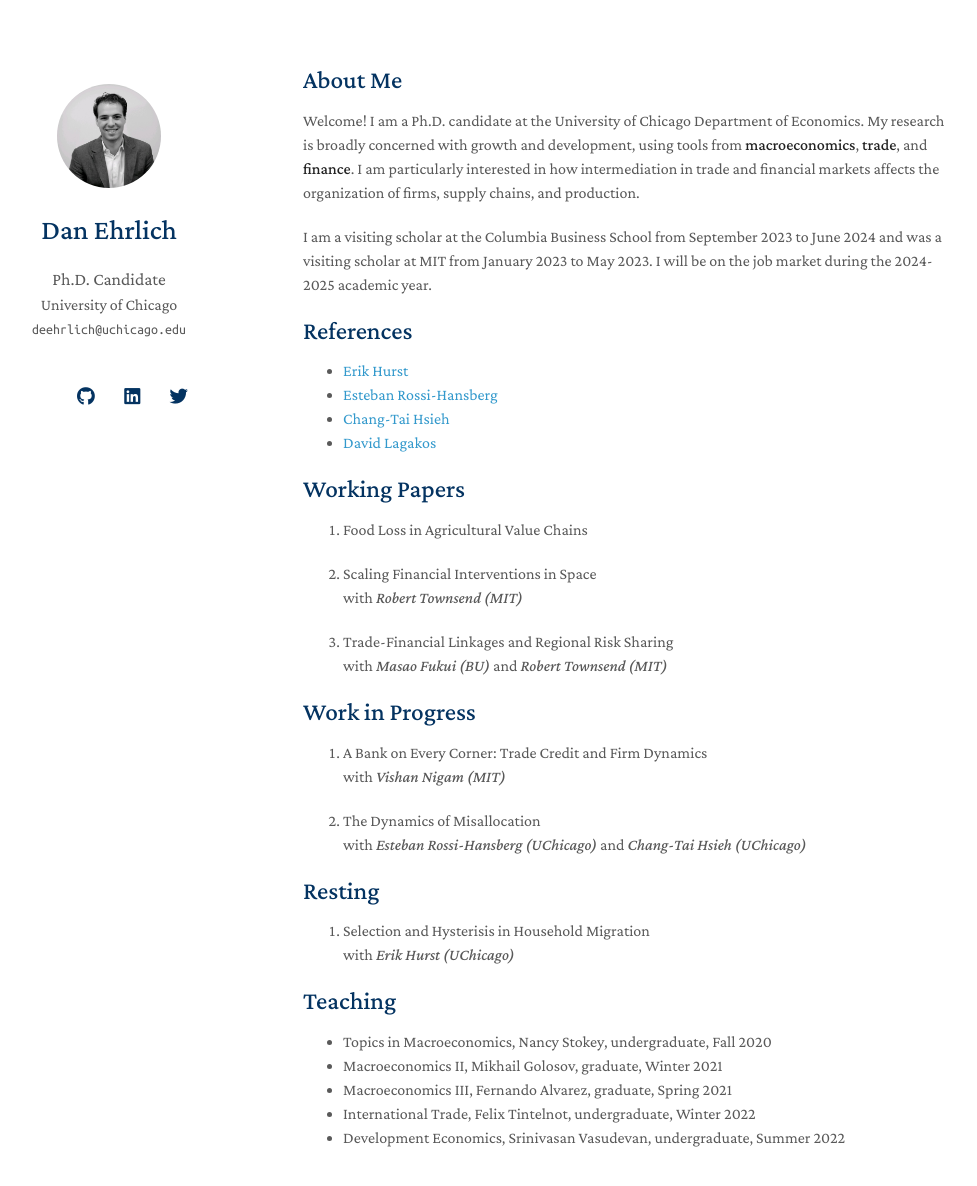
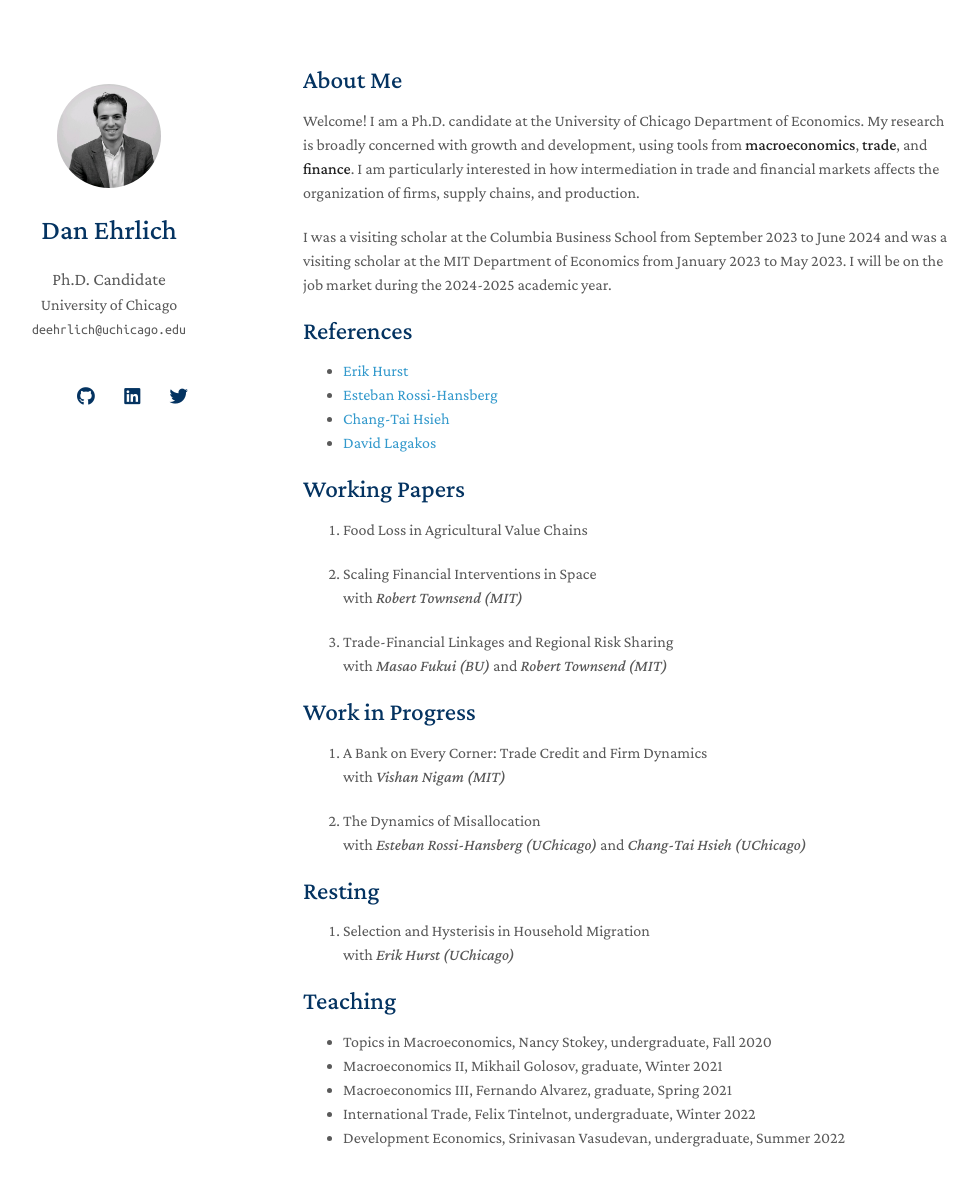
Before and after one commit to danielehrlich/danielehrlich.github.io, a Jekyll site: the page built from index.md, in a window 1280 px wide and 1244 px high. Shown: the top 1186 px of the window, without its empty margins (167-1144 px from the left). Built offline with Jekyll 4.4.1, drawn with Linux system fonts in a browser that asks for light colours; nearby versions of some CDN libraries; a style sheet for code colours, icons or effects is not loaded; our own code applies the rules of GitHub Pages for plain Markdown files.

Commit message:
Update index.md

```diff
--- a/index.md
+++ b/index.md
@@ -7,7 +7,7 @@ layout: homepage
 Welcome! I am a Ph.D. candidate at the University of Chicago Department of Economics.
 My research is broadly concerned with growth and development, using tools from **macroeconomics**, **trade**, and **finance**. I am particularly interested in how intermediation in trade and financial markets affects the organization of firms, supply chains, and production.
 
-I am a visiting scholar at the Columbia Business School from September 2023 to June 2024 and was a visiting scholar at MIT from January 2023 to May 2023. I will be on the job market during the 2024-2025 academic year.
+I was a visiting scholar at the Columbia Business School from September 2023 to June 2024 and was a visiting scholar at the MIT Department of Economics from January 2023 to May 2023. I will be on the job market during the 2024-2025 academic year.
 
 ## References
 
```
